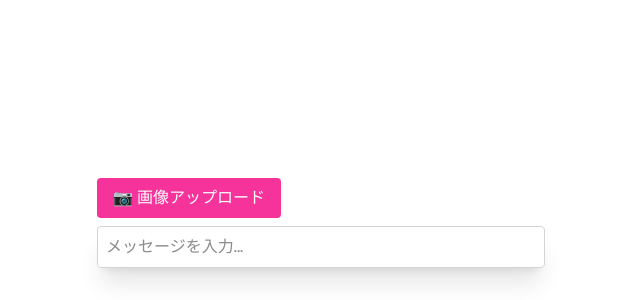
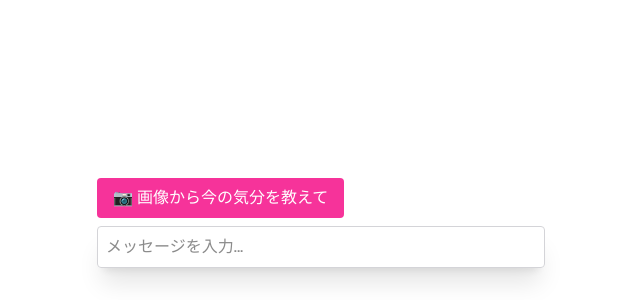
Before and after one commit to owk-owk130/anne-bot-playground, a Next.js app: page / in a window 1280 px wide. Shown: the part 500-800 px from the top of the page, without its empty margins (319-959 px from the left). Built offline with nearby package versions, Linux system fonts and the light colour scheme.

Commit message:
update: 画像投稿テキスト

```diff
--- a/src/app/page.tsx
+++ b/src/app/page.tsx
@@ -110,7 +110,7 @@ export default function Chat() {
                 : "bg-pink-500 hover:bg-pink-600"
             } text-white`}
           >
-            {isUploading ? "📷 分析中..." : "📷 画像アップロード"}
+            {isUploading ? "📷 分析中..." : "📷 画像から今の気分を教えて"}
           </button>
           <input
             ref={fileInputRef}
```
